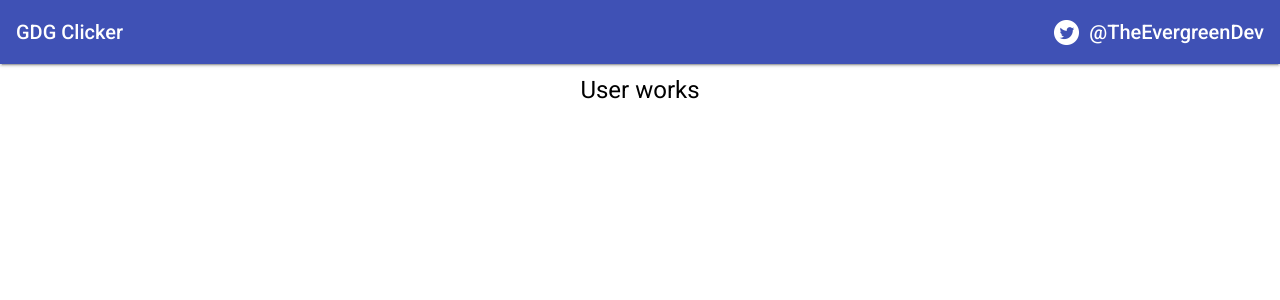
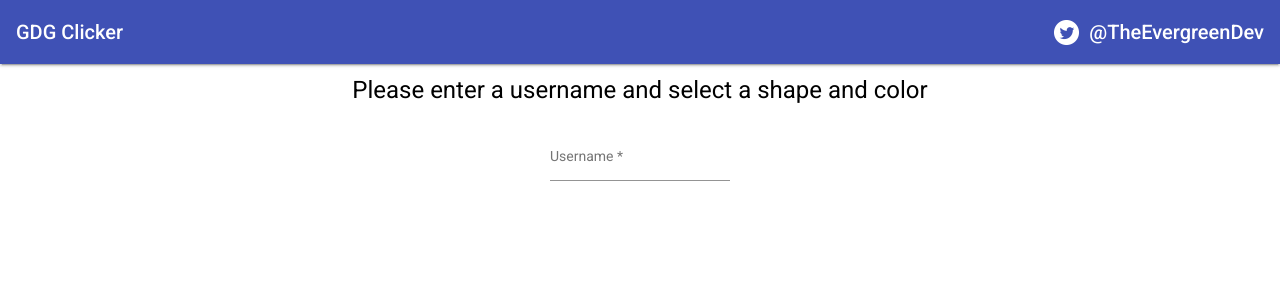
Before and after one commit to dpsthree/cypress-demo, an Angular app: page /user in a window 1280 px wide. Shown: the top 300 px of the page. Built offline with nearby package versions, Linux system fonts and the light colour scheme.

Commit message:
username is present, first real test

```diff
--- /dev/null
+++ b/apps/gdg-clicker-e2e/src/support/app.po.ts
@@ -0,0 +1 @@
+export const usernameInput = () => cy.get('input');
--- a/apps/gdg-clicker/src/app/user/user.component.html
+++ b/apps/gdg-clicker/src/app/user/user.component.html
@@ -1 +1,5 @@
-<h1>User works</h1>
+<h1>Please enter a username and select a shape and color</h1>
+
+<mat-form-field>
+  <input matInput placeholder="Username" type="text" [formControl]="username" />
+</mat-form-field>
--- a/apps/gdg-clicker/src/app/user/user.component.ts
+++ b/apps/gdg-clicker/src/app/user/user.component.ts
@@ -1,4 +1,5 @@
 import { Component } from '@angular/core';
+import { FormControl, Validators } from '@angular/forms';
 
 @Component({
   selector: 'cypress-demo-user',
@@ -15,6 +16,7 @@ export class UserComponent {
     'parallelogram',
     'triangle'
   ];
+  username = new FormControl('', Validators.required);
 
   constructor() {}
 }
```
Also changed, not shown: 1 other file (tests, documents, lock files or other folders).
